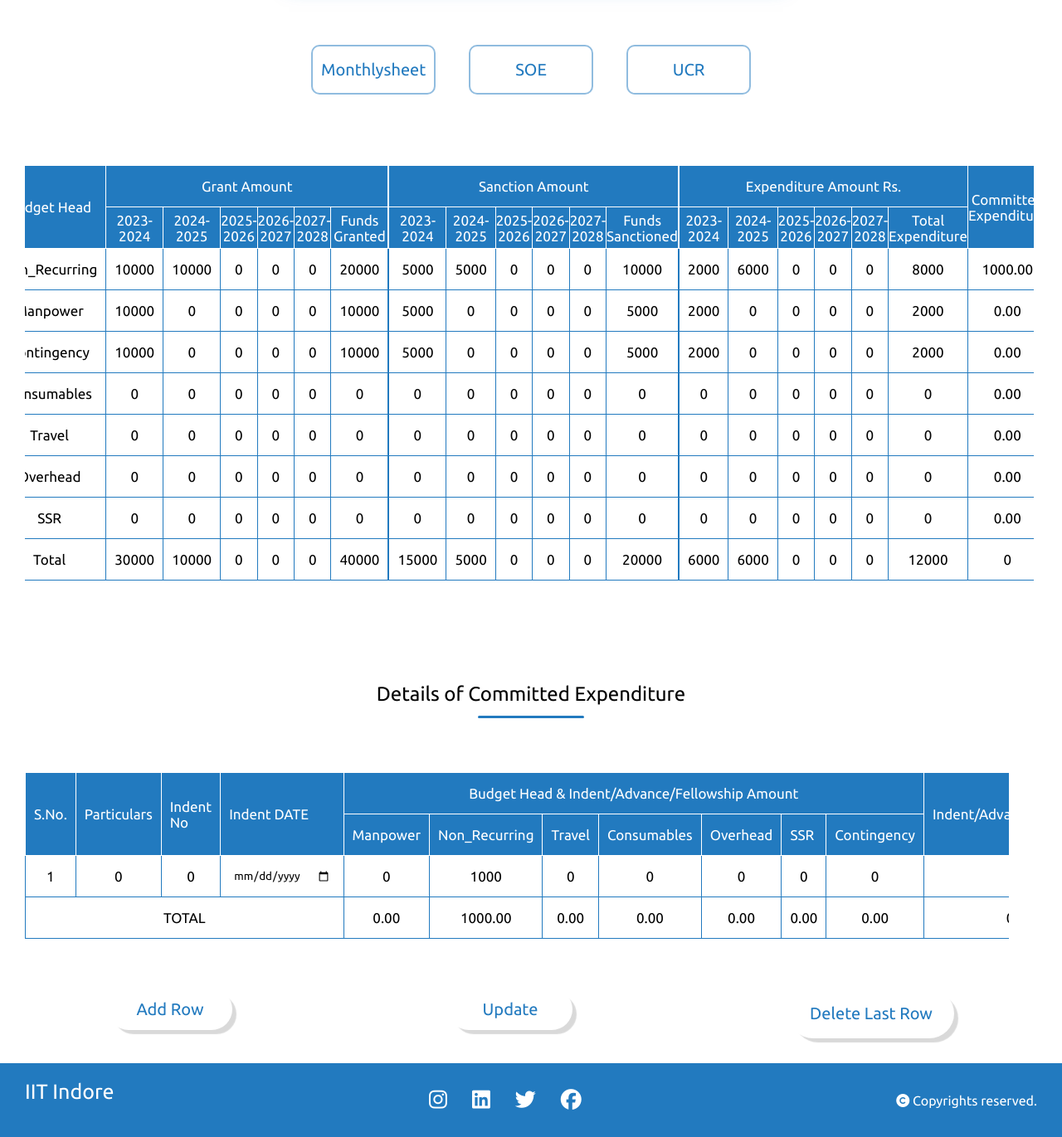
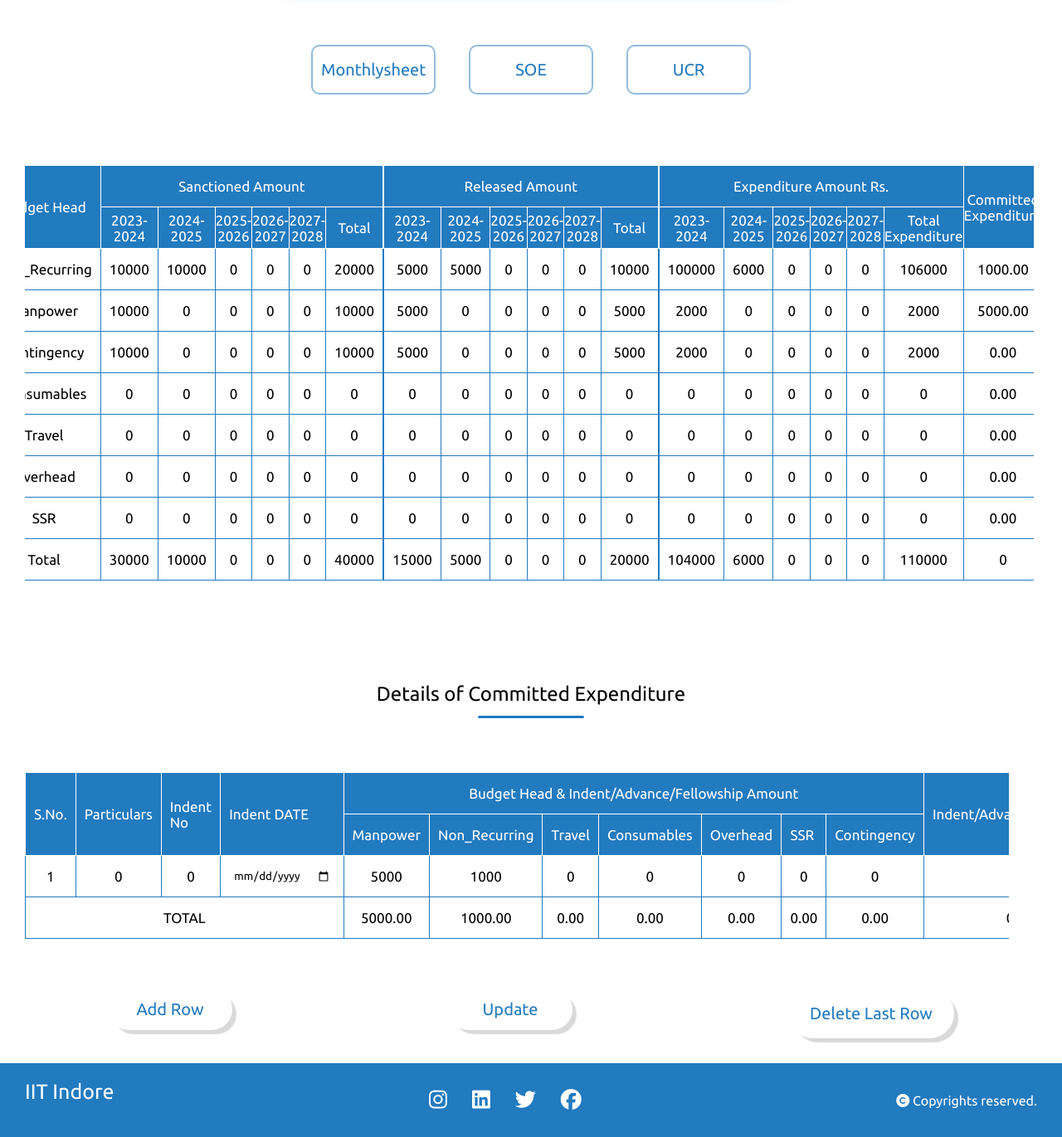
Before and after one commit to bgvshiva2004/RnD, a Django app: page /mastersheet/331/ in a window 1280 px wide. Shown: the part 480-1851 px from the top of the page at 83% size. Run offline with Django 4.2, Linux system fonts and the light colour scheme; a user stored in the database is signed in; data comes from the database, SQL or seed files in the repository; both versions use the stored data as it was after the commit; some libraries are stand-ins or nearby versions; some web fonts are replaced.

Commit message:
minor modifications of labels as per client desire

```diff
--- a/RnD/commited/331.txt
+++ b/RnD/commited/331.txt
@@ -4,13 +4,13 @@
     "2-1": " 0",
     "3-1": " 0",
     "4-1": "",
-    "1-SSR": " 0",
-    "1-Contingency": " 0",
+    "1-Non_Recurring": "1000",
+    "1-Manpower": "5000",
+    "1-Travel": " 0",
     "1-Consumables": " 0",
     "1-Overhead": " 0",
-    "1-Travel": " 0",
-    "1-Non_Recurring": "1000",
-    "1-Manpower": " 0",
+    "1-Contingency": " 0",
+    "1-SSR": " 0",
     "5-1": " 0",
     "6-1": " 0"
   }
--- a/RnD/home/urls.py
+++ b/RnD/home/urls.py
@@ -22,6 +22,7 @@ urlpatterns = [
     path('SOE_navigation/<int:project_id>/',views.SOE_navigation,name='SOE_navigation'),
     path('soe/<int:project_id>/<str:period>/', views.soe, name='soe'),
     path('ucr/<int:project_id>/',views.ucr,name='ucr'),
+    path('ucnr/<int:project_id>/',views.ucr,name='ucnr'),
     path('save-as-pdf/', views.save_as_pdf, name='save_as_pdf'),
     path('save-as-excel/', views.save_as_excel, name='save_as_excel'),
     path('download-pdf/', views.download_pdf, name='download_pdf'),
--- a/RnD/home/views.py
+++ b/RnD/home/views.py
@@ -341,6 +341,12 @@ def ucr(request,project_id):
     # existing_project = project_details.objects.get(id=project_id)
 
     return render(request, "ucr.html",{'project_id':project_id})
+
+
+def ucnr(request,project_id):
+    # existing_project = project_details.objects.get(id=project_id)
+
+    return render(request, "ucnr.html",{'project_id':project_id})
 
 
 
--- a/RnD/templates/filling.html
+++ b/RnD/templates/filling.html
@@ -366,8 +366,8 @@
                 <tr class="header-row">
                     <th>S.No</th>
                     <th style="width: 10vw;">Budget Head</th>
-                    <th>Grant Amount</th>
                     <th>Sanctioned Amount</th>
+                    <th>Released Amount</th>
                     <th>Apr-{{ display.start_year|add:table_key|add:-1 }}</th>
                     <th>May-{{ display.start_year|add:table_key|add:-1 }}</th>
                     <th>Jun-{{ display.start_year|add:table_key|add:-1 }}</th>
--- a/RnD/templates/mastersheet.html
+++ b/RnD/templates/mastersheet.html
@@ -379,14 +379,14 @@
           <tr>
               <th rowspan="2">S.No.</th>
               <th rowspan="2">Budget Head</th>
-              <th colspan="{{ financial_years|length|add:1 }}">Grant Amount</th>
+              <th colspan="{{ financial_years|length|add:1 }}">Sanctioned Amount</th>
 
           </tr>
           <tr>
             {% for year in financial_years %}
               <th  class="column-names" id='years'>{{ year }}</th>
             {% endfor %}
-            <th   class="column-names">Funds Granted</th>
+            <th   class="column-names">Total</th>
           </tr>
       </thead>
 
@@ -421,7 +421,7 @@
       <thead>
           <tr>
 
-            <th colspan="{{ financial_years|length|add:1 }}"  >Sanction Amount</th>
+            <th colspan="{{ financial_years|length|add:1 }}"  >Released Amount</th>
 
           </tr>
 
@@ -430,7 +430,7 @@
             {% for year in financial_years %}
               <th  class="column-names">{{ year }}</th>
             {% endfor %}
-            <th  class="column-names">Funds Sanctioned</th>
+            <th  class="column-names">Total</th>
 
           </tr>
       </thead>
--- a/RnD/templates/monthly.html
+++ b/RnD/templates/monthly.html
@@ -221,8 +221,8 @@
                                     <tr class="header-row">
                                         <th>S.No</th>
                                         <th>Budget Head</th>
-                                        <th>Grant Amount</th>
                                         <th>Sanctioned Amount</th>
+                                        <th>Released Amount</th>
                                         <th>Apr-{{years.start_year|add:i}}</th>
                                         <th>May-{{years.start_year|add:i}}</th>
                                         <th>Jun-{{years.start_year|add:i}}</th>
```
Also changed, not shown: RnD/project_files/CRG2022.txt (+1 -1 lines), RnD/templates/soe_copy.html (+14 -7 lines), RnD/db.sqlite3, 1 other file.
